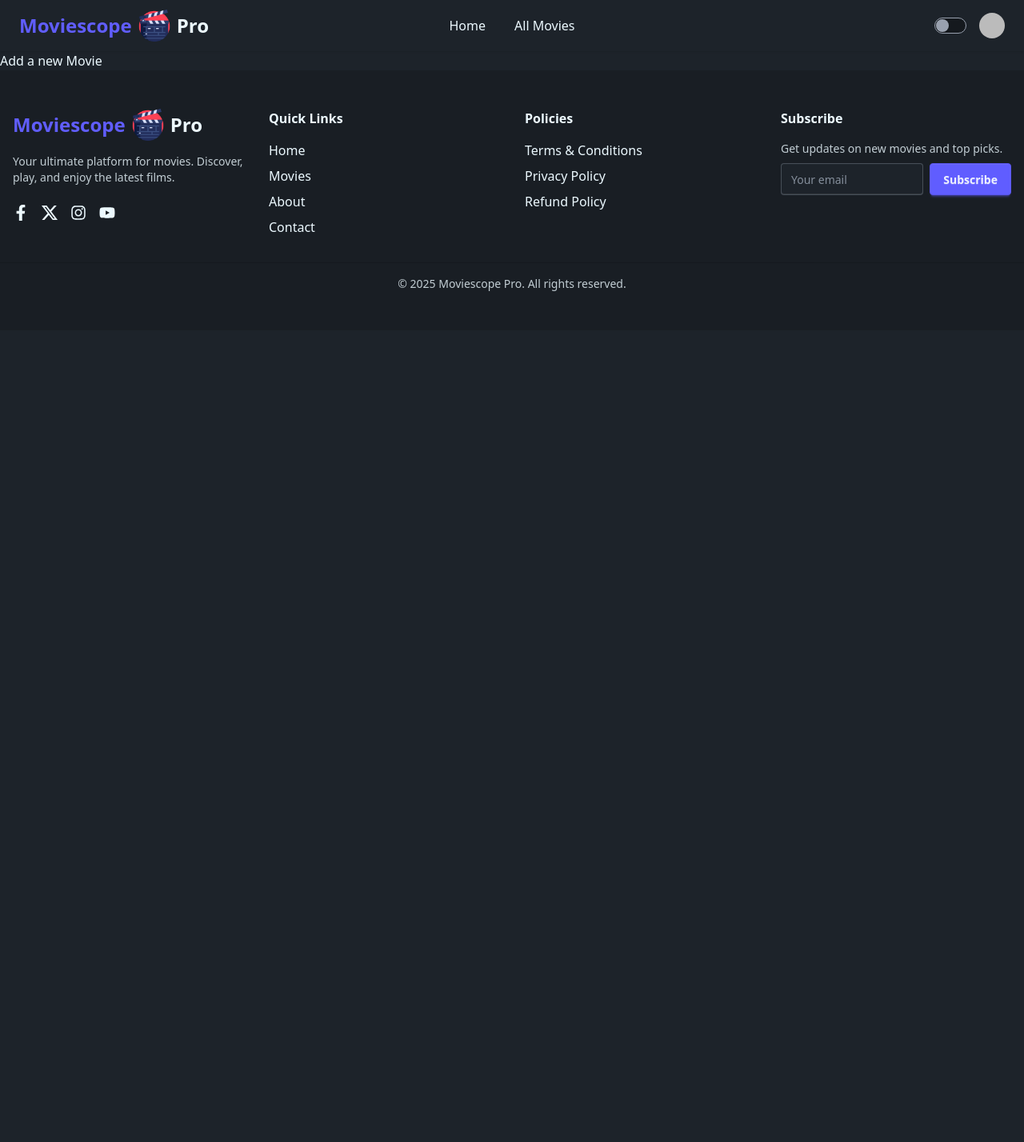
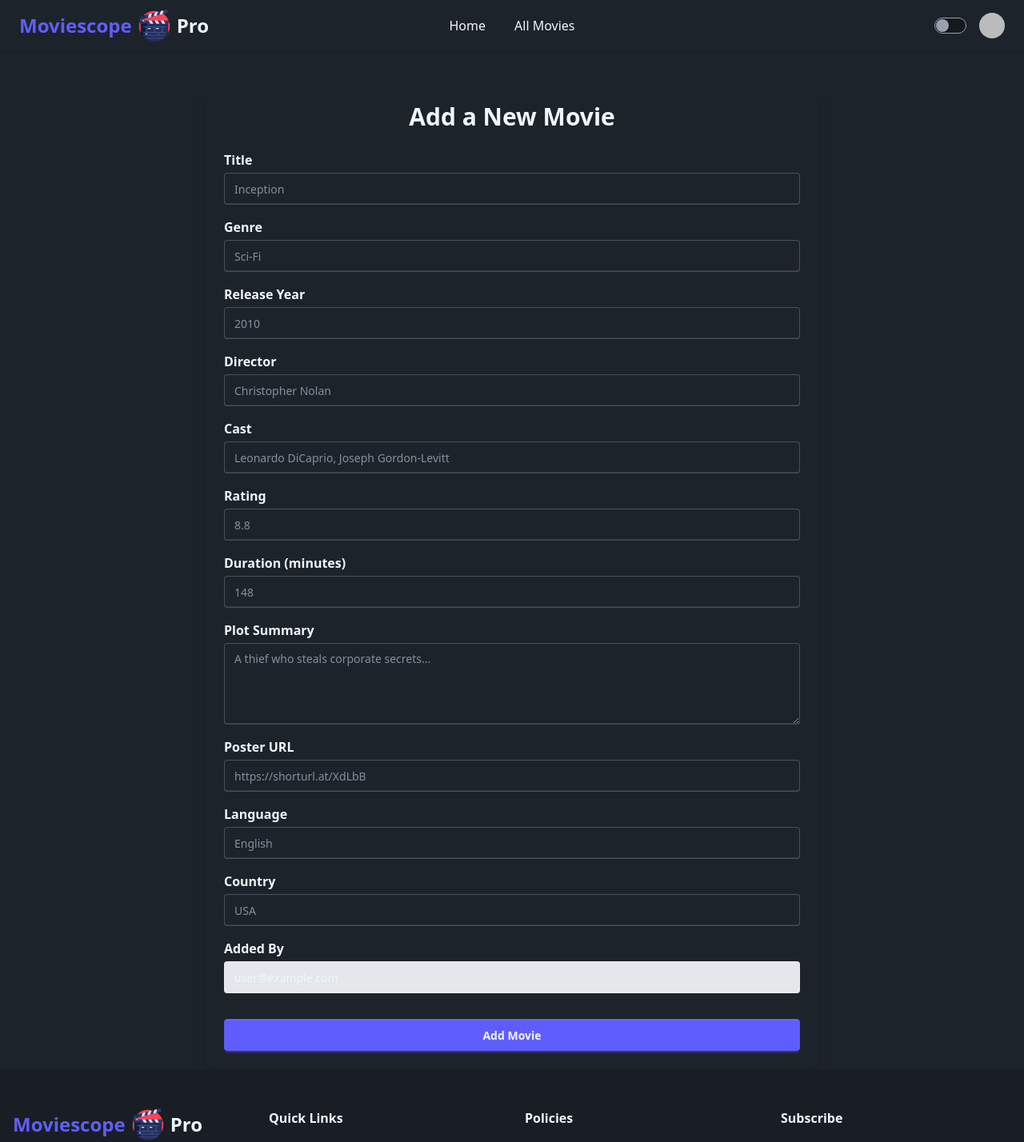
Before and after one commit to sm-ayman/moviescope-pro-client, a React (Vite) app: page /add in a window 1280 px wide. Shown: the top 1428 px of the page at 80% size. Before the commit the page ends 800 px from the top, so only its background shows below. Built offline with nearby package versions, Linux system fonts and the light colour scheme; no server answers; sample sign-in values are in the browser's storage.

Commit message:
adding movie to the collection form made functional

```diff
--- a/src/Routes/Routes.jsx
+++ b/src/Routes/Routes.jsx
@@ -64,6 +64,14 @@ const router = createBrowserRouter([
           </PrivateRoute>
         ),
       },
+      {
+        path: "/add-movie",
+        element: (
+          <PrivateRoute>
+            <AddMovie></AddMovie>
+          </PrivateRoute>
+        ),
+      },
       { path: "/login", element: <Login /> },
       { path: "/register", element: <Register /> },
       { path: "*", element: <Error404 /> },
--- a/src/components/TopRatedMovies/TopRatedMovies.jsx
+++ b/src/components/TopRatedMovies/TopRatedMovies.jsx
@@ -9,7 +9,9 @@ const TopRatedMovies = () => {
     fetch("http://localhost:5000/top-rated-movies")
       .then((res) => res.json())
       .then((data) => {
-        setTopRatedMovies(data);
+        setTopRatedMovies(
+          data.sort((a, b) => Number(b.rating) - Number(a.rating))
+        );
       })
       .catch((err) => {
         console.error("Failed to fetch recent movies:", err);
@@ -26,7 +28,7 @@ const TopRatedMovies = () => {
           {topRatedMovies.map((movie) => (
             <Link
               to={`/movies/${movie._id}`}
-              key={movie.id}
+              key={movie._id}
               className="bg-white/5 dark:bg-gray-800 backdrop-blur-md rounded-xl overflow-hidden shadow-lg hover:shadow-xl transition cursor-pointer"
             >
               <img
--- a/src/pages/AddMovie/AddMovie.jsx
+++ b/src/pages/AddMovie/AddMovie.jsx
@@ -1,11 +1,243 @@
-import React from 'react';
+import React, { useState } from "react";
+import { motion } from "framer-motion";
+import { AuthContext } from "../../contexts/AuthContext";
+import { use } from "react";
+import { useNavigate } from "react-router";
 
 const AddMovie = () => {
-    return (
+  const { user } = use(AuthContext);
+  const email = user?.email || "";
+
+  const navigate = useNavigate();
+
+  const [movieData, setMovieData] = useState({
+    title: "",
+    genre: "",
+    releaseYear: "",
+    director: "",
+    cast: "",
+    rating: "",
+    duration: "",
+    plotSummary: "",
+    posterUrl: "",
+    language: "",
+    country: "",
+    addedBy: email,
+  });
+
+  const handleChange = (e) => {
+    setMovieData({ ...movieData, [e.target.name]: e.target.value });
+  };
+
+  const handleSubmit = (e) => {
+    e.preventDefault();
+    console.log("Movie Added:", movieData);
+
+    fetch("http://localhost:5000/movies", {
+      method: "POST",
+      headers: { "content-type": "application/json" },
+      body: JSON.stringify(movieData),
+    })
+      .then((res) => res.json())
+      .then((data) => {
+        console.log("Movie Added: ", data);
+        navigate("/my-collection");
+        alert("Movie added successfully!");
+      })
+      .catch((err) => {
+        console.error("Failed to add movie:", err);
+        alert("Failed to add movie");
+      });
+  };
+
+  return (
+    <motion.div
+      className="max-w-3xl mx-auto p-6 bg-base-100 shadow-xl rounded-2xl mt-10"
+      initial={{ opacity: 0, y: 40 }}
+      animate={{ opacity: 1, y: 0 }}
+      transition={{ duration: 0.5 }}
+    >
+      <motion.h2
+        className="text-3xl font-bold mb-6 text-center"
+        initial={{ scale: 0.8 }}
+        animate={{ scale: 1 }}
+        transition={{ type: "spring", stiffness: 130 }}
+      >
+        Add a New Movie
+      </motion.h2>
+
+      <form onSubmit={handleSubmit} className="space-y-4">
+        {/* Title */}
         <div>
-            Add a new Movie
+          <label className="font-semibold">Title</label>
+          <input
+            type="text"
+            name="title"
+            value={movieData.title}
+            onChange={handleChange}
+            className="input input-bordered w-full mt-1"
+            placeholder="Inception"
+            required
+          />
         </div>
-    );
+
+        {/* Genre */}
+        <div>
+          <label className="font-semibold">Genre</label>
+          <input
+            type="text"
+            name="genre"
+            value={movieData.genre}
+            onChange={handleChange}
+            className="input input-bordered w-full mt-1"
+            placeholder="Sci-Fi"
+            required
+          />
+        </div>
+
+        {/* Release Year */}
+        <div>
+          <label className="font-semibold">Release Year</label>
+          <input
+            type="number"
+            name="releaseYear"
+            value={movieData.releaseYear}
+            onChange={handleChange}
+            className="input input-bordered w-full mt-1"
+            placeholder="2010"
+            required
+          />
+        </div>
+
+        {/* Director */}
+        <div>
+          <label className="font-semibold">Director</label>
+          <input
+            type="text"
+            name="director"
+            value={movieData.director}
+            onChange={handleChange}
+            className="input input-bordered w-full mt-1"
+            placeholder="Christopher Nolan"
+          />
+        </div>
+
+        {/* Cast */}
+        <div>
+          <label className="font-semibold">Cast</label>
+          <input
+            type="text"
+            name="cast"
+            value={movieData.cast}
+            onChange={handleChange}
+            className="input input-bordered w-full mt-1"
+            placeholder="Leonardo DiCaprio, Joseph Gordon-Levitt"
+          />
+        </div>
+
+        {/* Rating */}
+        <div>
+          <label className="font-semibold">Rating</label>
+          <input
+            type="number"
+            step="0.1"
+            name="rating"
+            value={movieData.rating}
+            onChange={handleChange}
+            className="input input-bordered w-full mt-1"
+            placeholder="8.8"
+            required
+          />
+        </div>
+
+        {/* Duration */}
+        <div>
+          <label className="font-semibold">Duration (minutes)</label>
+          <input
+            type="number"
+            name="duration"
+            value={movieData.duration}
+            onChange={handleChange}
+            className="input input-bordered w-full mt-1"
+            placeholder="148"
+          />
+        </div>
+
+        {/* Plot Summary */}
+        <div>
+          <label className="font-semibold">Plot Summary</label>
+          <textarea
+            name="plotSummary"
+            value={movieData.plotSummary}
+            onChange={handleChange}
+            className="textarea textarea-bordered w-full mt-1"
+            placeholder="A thief who steals corporate secrets..."
+            rows="4"
+          ></textarea>
+        </div>
+
+        {/* Poster URL */}
+        <div>
+          <label className="font-semibold">Poster URL</label>
+          <input
+            type="text"
+            name="posterUrl"
+            value={movieData.posterUrl}
+            onChange={handleChange}
+            className="input input-bordered w-full mt-1"
+            placeholder="https://shorturl.at/XdLbB"
+          />
+        </div>
+
+        {/* Language */}
+        <div>
+          <label className="font-semibold">Language</label>
+          <input
+            type="text"
+            name="language"
+            value={movieData.language}
+            onChange={handleChange}
+            className="input input-bordered w-full mt-1"
+            placeholder="English"
+          />
+        </div>
+
+        {/* Country */}
+        <div>
+          <label className="font-semibold">Country</label>
+          <input
+            type="text"
+            name="country"
+            value={movieData.country}
+            onChange={handleChange}
+            className="input input-bordered w-full mt-1"
+            placeholder="USA"
+          />
+        </div>
+
+        {/* Added By (Auto-filled & Readonly) */}
+        <div>
+          <label className="font-semibold">Added By</label>
+          <input
+            type="email"
+            name="addedBy"
+            value={email}
+            readOnly
+            className="input input-bordered w-full mt-1 bg-gray-200 dark:bg-gray-800 cursor-not-allowed"
+          />
+        </div>
+
+        {/* Submit Button */}
+        <motion.button
+          whileHover={{ scale: 1.05 }}
+          whileTap={{ scale: 0.95 }}
+          className="btn btn-primary w-full mt-4"
+        >
+          Add Movie
+        </motion.button>
+      </form>
+    </motion.div>
+  );
 };
 
 export default AddMovie;
```
